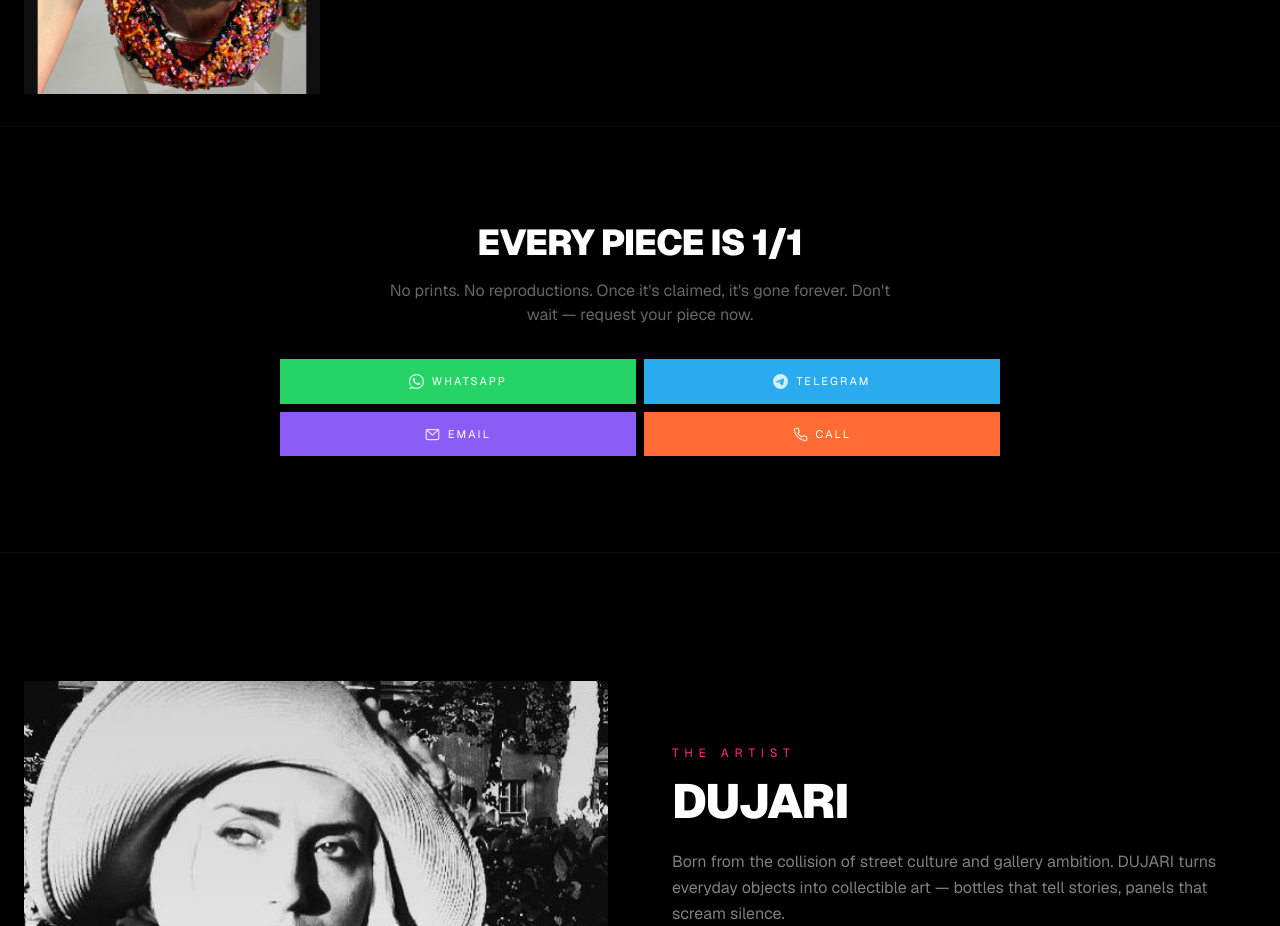
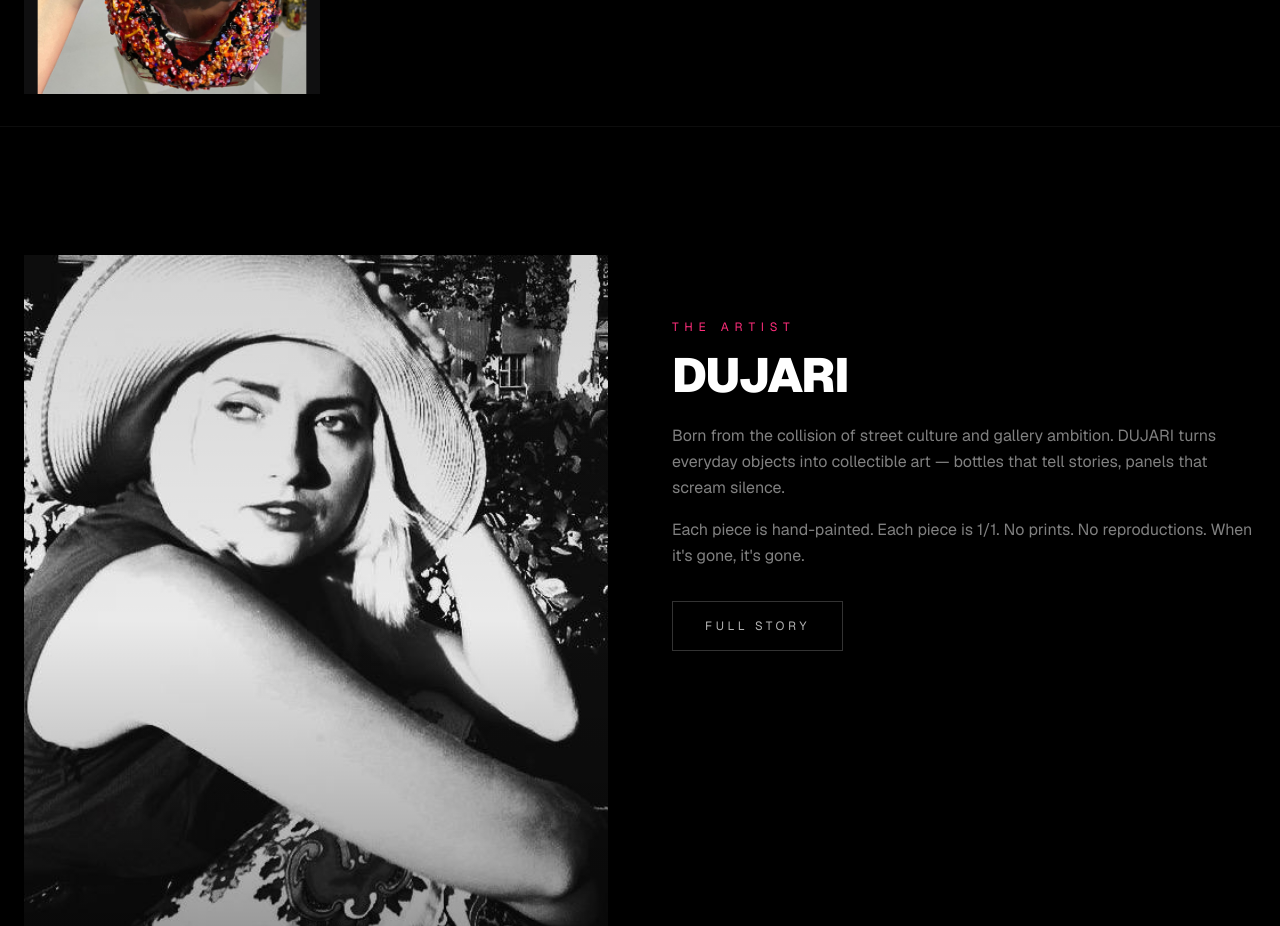
Before and after one commit to genfreemix/dujari, a Next.js app: page / in a window 1280 px wide. Shown: the part 1620-2546 px from the top of the page. Built offline with nearby package versions, Linux system fonts and the light colour scheme.

Commit message:
Remove homepage uniqueness CTA block

```diff
--- a/src/app/page.tsx
+++ b/src/app/page.tsx
@@ -3,7 +3,6 @@
 import HeroSection from "@/components/HeroSection";
 import GalleryGrid from "@/components/GalleryGrid";
 import ArtistBlock from "@/components/ArtistBlock";
-import InquiryButton from "@/components/InquiryButton";
 import { getFeatured } from "@/data/artworks";
 import { useT } from "@/i18n";
 import Link from "next/link";
@@ -21,18 +20,6 @@ export default function HomePage() {
         title={t("home.featured_title")}
         subtitle={t("home.featured_subtitle")}
       />
-
-      <section className="bg-black py-16 md:py-24 border-t border-white/5">
-        <div className="max-w-3xl mx-auto px-6 text-center">
-          <h2 className="text-white text-3xl md:text-4xl font-black tracking-tight uppercase mb-4">
-            {t("home.unique_title")}
-          </h2>
-          <p className="text-white/40 text-sm md:text-base mb-8 max-w-lg mx-auto">
-            {t("home.unique_text")}
-          </p>
-          <InquiryButton className="justify-center" />
-        </div>
-      </section>
 
       <ArtistBlock />
 
```
